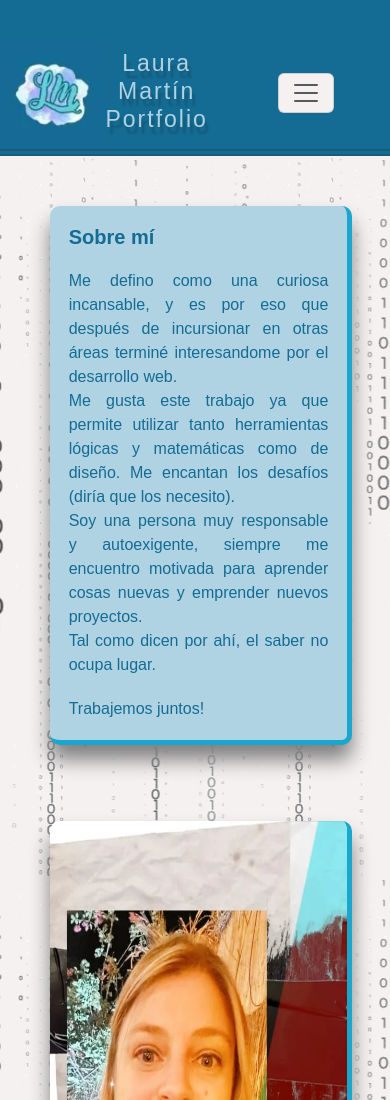
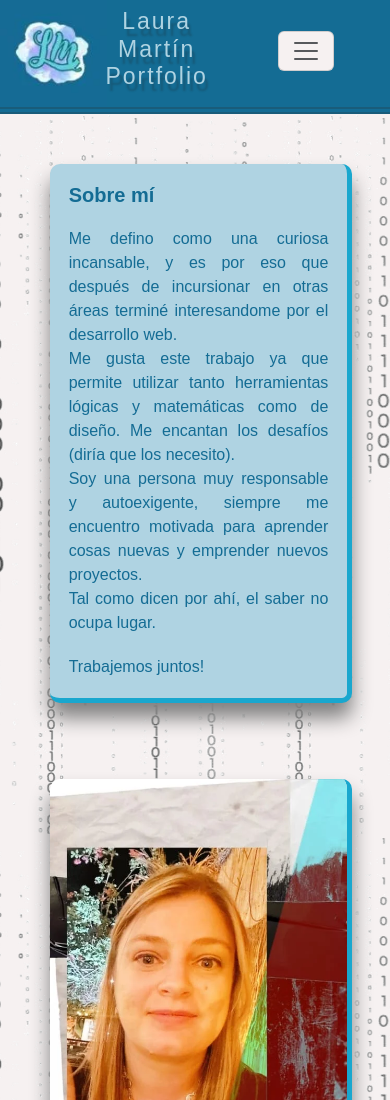
Before and after one commit to LauMartin7/Entrega-final, a website: page pages/sobreMi.html in a window 390 px wide. Shown: the top 1100 px of the page. Drawn offline with nearby package versions, Linux system fonts and the light colour scheme.

Commit message:
sacando espacios en mobile

```diff
--- a/pages/sobreMi.html
+++ b/pages/sobreMi.html
@@ -16,7 +16,7 @@
 <!--Body de la página Sobre mí-->
 <body>
     <!--Header con menú de navegación-->
-    <header class="headerIndex">
+    <header>
         <div class="container-fluid">
             <div class="row flexIndex">
                 <div class="col-lg-2 col-1 divLogo">
--- a/scss/_header.scss
+++ b/scss/_header.scss
@@ -3,7 +3,7 @@
 header {
     background-color: map-get($fondos, turquesa);
     width: $full-width;
-    margin-bottom: 100px;
+    margin-bottom: 0;
     border-bottom: $bordeHeader;
     .flexIndex {
         @include flexAbreviado (flex, row, space-around, center);
@@ -67,12 +67,4 @@ header {
 
         };
     };
-
-    &.headerIndex {
-        margin-bottom: 0;
-    }
-
-    &.headerDesarrollo {
-        margin-bottom: 0;
-    }
 }
--- a/scss/_mediaQueries.scss
+++ b/scss/_mediaQueries.scss
@@ -5,8 +5,6 @@
     /*Header*/
 
     header {
-        padding-top: 5vh;
-        margin-bottom: 20%;
         .flexIndex {
             @include flexAbreviado (flex, row, space-between, center);
             .divLogo {
@@ -174,8 +172,10 @@
                     padding-right: 0;
                     width: 80%;
                     margin-top: 20%;
+                    margin-left: 0;
                     img {
                         width: $full-width;
+
                         margin-left: 0;
                     }
                 }
@@ -242,7 +242,7 @@
         @include medidas($full-width, 100%);
         .grillaProyectos {
             grid-template-columns: 1fr;
-            row-gap: 30vh;
+            row-gap: 15vh;
             width: $full-width;
             margin-top: 20vh;
             margin-bottom: 30vh;
--- a/scss/_sobreMi.scss
+++ b/scss/_sobreMi.scss
@@ -61,10 +61,11 @@ section {
             }
         };
         .retratoSobreMi {
+            padding-left: 24px;
             img {
                 @extend %divs;
-                @include medidas(391px, 583px);
-                margin-left: 93px;
+                width: $full-width;
+
             }
         }
     }
```
Also changed, not shown: index.html (+1 -1 lines), pages/contacto.html (+1 -1 lines), pages/desarrollo.html (+3 -3 lines), pages/proyectos.html (+1 -1 lines), css/estilos.css, 1 other file.
